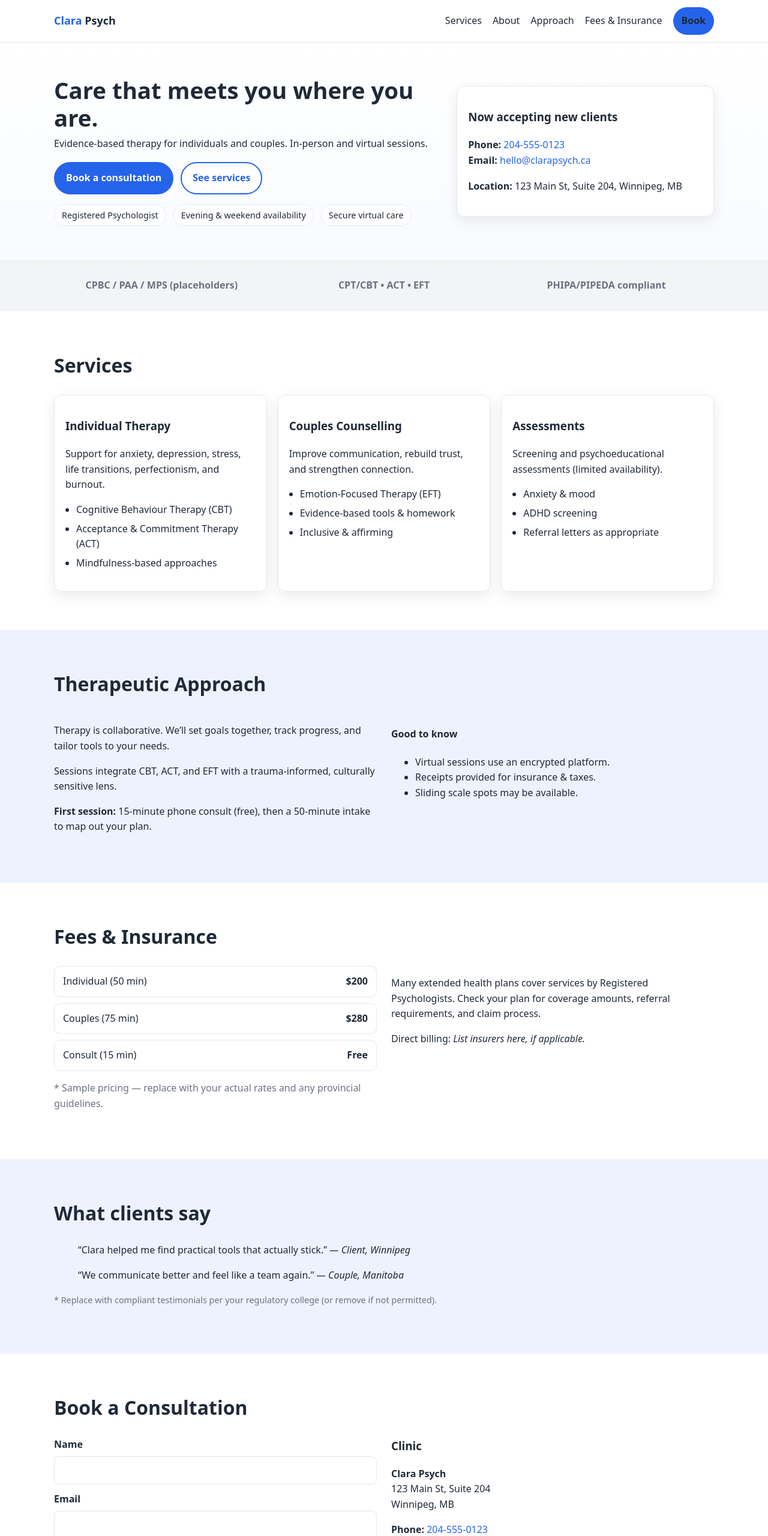
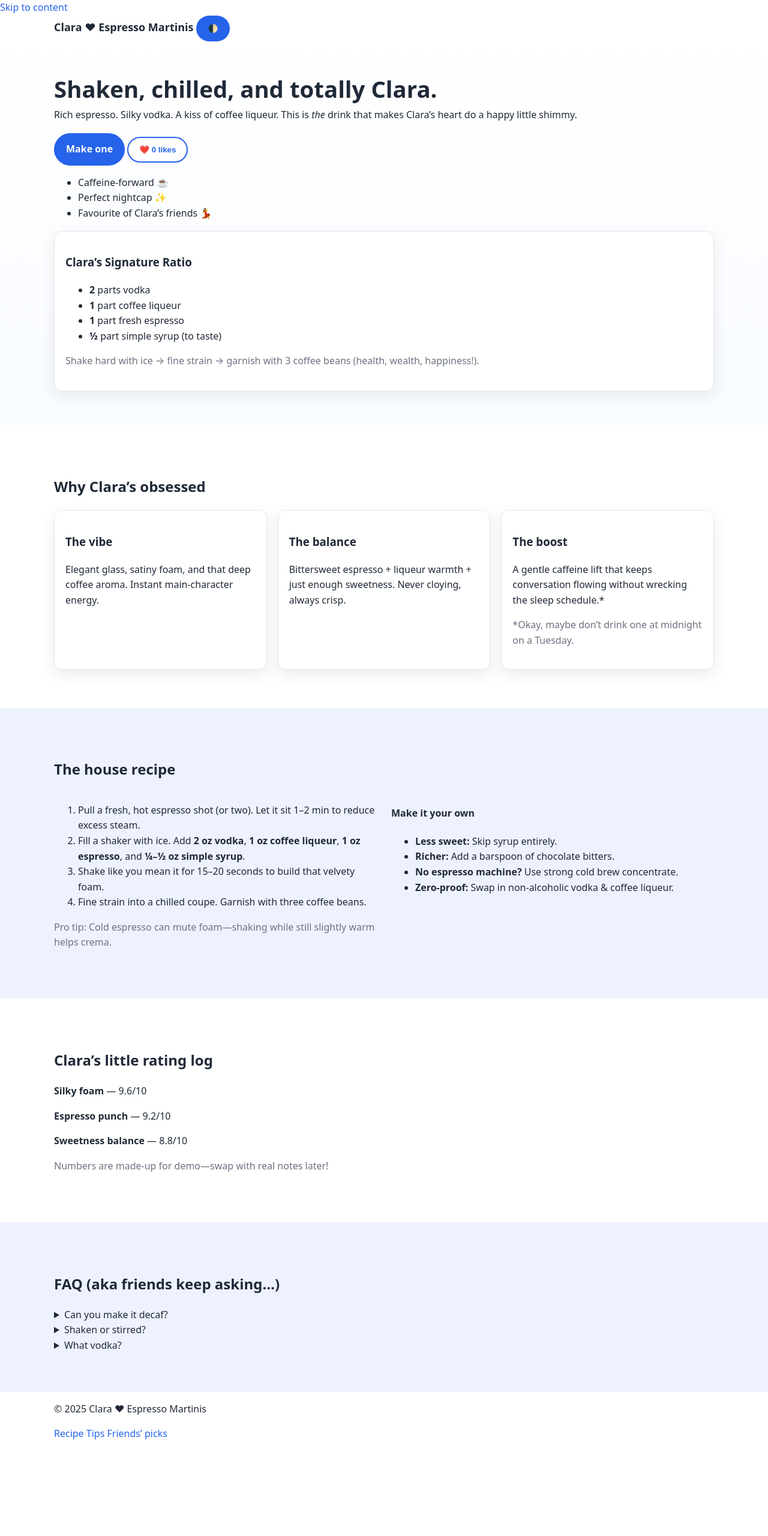
Before and after one commit to notjacktww/web-project, a plain HTML site: page index.html in a window 1280 px wide. Shown: the top 2560 px of the page at 60% size. After the commit the page ends 2403 px from the top, so only its background shows below. Drawn offline with Linux system fonts and the light colour scheme.

Commit message:
Update index.html

```diff
--- a/index.html
+++ b/index.html
@@ -3,262 +3,181 @@
 <head>
   <meta charset="utf-8" />
   <meta name="viewport" content="width=device-width, initial-scale=1" />
-  <title>Clara Psych | Psychology & Counselling</title>
-  <meta name="description" content="Compassionate, evidence-based psychological care. Individual therapy, couples counselling, and assessments." />
-
-  <!-- Open Graph -->
-  <meta property="og:title" content="Clara Psych | Psychology & Counselling" />
-  <meta property="og:description" content="Compassionate, evidence-based psychological care." />
-  <meta property="og:type" content="website" />
-  <meta property="og:url" content="https://notjacktww.github.io/web-project/" />
-  <meta property="og:image" content="assets/og-image.jpg" />
-
-  <!-- Favicon placeholders -->
-  <link rel="icon" href="assets/favicon.png" />
+  <title>Clara ♥ Espresso Martinis</title>
+  <meta name="description" content="A tiny love letter to Clara's favorite cocktail: the espresso martini." />
 
   <link rel="stylesheet" href="style.css" />
 </head>
 <body>
-  <a class="skip-link" href="#main">Skip to content</a>
+  <a class="skip" href="#main">Skip to content</a>
 
-  <header class="site-header">
-    <div class="container">
-      <a class="brand" href="#"><span class="brand-mark">Clara</span> Psych</a>
-
-      <button class="nav-toggle" aria-expanded="false" aria-controls="nav" aria-label="Toggle menu">
-        ☰
-      </button>
-
-      <nav id="nav" class="nav" aria-label="Primary">
-        <a href="#services">Services</a>
-        <a href="#about">About</a>
-        <a href="#approach">Approach</a>
-        <a href="#fees">Fees & Insurance</a>
-        <a class="btn btn-sm" href="#contact">Book</a>
-      </nav>
+  <header class="header">
+    <div class="container row">
+      <a class="brand" href="#">Clara ♥ Espresso Martinis</a>
+      <button id="themeBtn" class="btn btn-ghost" aria-label="Toggle theme">🌓</button>
     </div>
   </header>
 
   <main id="main">
     <!-- Hero -->
     <section class="hero">
-      <div class="container hero-inner">
+      <div class="container hero-grid">
         <div class="hero-copy">
-          <h1>Care that meets you where you are.</h1>
-          <p>Evidence-based therapy for individuals and couples. In-person and virtual sessions.</p>
-          <div class="hero-cta">
-            <a class="btn" href="#contact">Book a consultation</a>
-            <a class="btn btn-outline" href="#services">See services</a>
+          <h1>Shaken, chilled, and totally Clara.</h1>
+          <p>Rich espresso. Silky vodka. A kiss of coffee liqueur. This is <em>the</em> drink that makes Clara’s heart do a happy little shimmy.</p>
+          <div class="cta-row">
+            <a class="btn" href="#recipe">Make one</a>
+            <button id="likeBtn" class="btn btn-outline" aria-live="polite">❤️ <span id="likes">0</span> likes</button>
           </div>
-          <ul class="quick-facts">
-            <li>Registered Psychologist</li>
-            <li>Evening & weekend availability</li>
-            <li>Secure virtual care</li>
+          <ul class="badges" aria-label="Fast facts">
+            <li>Caffeine-forward ☕</li>
+            <li>Perfect nightcap ✨</li>
+            <li>Favourite of Clara’s friends 💃</li>
           </ul>
         </div>
         <div class="hero-card">
-          <h3>Now accepting new clients</h3>
-          <p><strong>Phone:</strong> <a href="tel:+1-204-555-0123">204-555-0123</a><br>
-             <strong>Email:</strong> <a href="mailto:hello@clarapsych.ca">hello@clarapsych.ca</a></p>
-          <p><strong>Location:</strong> 123 Main St, Suite 204, Winnipeg, MB</p>
+          <h3>Clara’s Signature Ratio</h3>
+          <ul class="ratio">
+            <li><strong>2</strong> parts vodka</li>
+            <li><strong>1</strong> part coffee liqueur</li>
+            <li><strong>1</strong> part fresh espresso</li>
+            <li><strong>½</strong> part simple syrup (to taste)</li>
+          </ul>
+          <p class="muted">Shake hard with ice → fine strain → garnish with 3 coffee beans (health, wealth, happiness!).</p>
         </div>
       </div>
     </section>
 
-    <!-- Trust badges -->
-    <section class="trust">
-      <div class="container trust-grid" aria-label="Professional affiliations">
-        <div class="trust-item">CPBC / PAA / MPS (placeholders)</div>
-        <div class="trust-item">CPT/CBT • ACT • EFT</div>
-        <div class="trust-item">PHIPA/PIPEDA compliant</div>
-      </div>
-    </section>
-
-    <!-- Services -->
-    <section id="services" class="section">
+    <!-- Why Clara loves them -->
+    <section class="section">
       <div class="container">
-        <h2 class="section-title">Services</h2>
+        <h2>Why Clara’s obsessed</h2>
         <div class="cards">
           <article class="card">
-            <h3>Individual Therapy</h3>
-            <p>Support for anxiety, depression, stress, life transitions, perfectionism, and burnout.</p>
-            <ul class="list-check">
-              <li>Cognitive Behaviour Therapy (CBT)</li>
-              <li>Acceptance & Commitment Therapy (ACT)</li>
-              <li>Mindfulness-based approaches</li>
-            </ul>
+            <h3>The vibe</h3>
+            <p>Elegant glass, satiny foam, and that deep coffee aroma. Instant main-character energy.</p>
           </article>
           <article class="card">
-            <h3>Couples Counselling</h3>
-            <p>Improve communication, rebuild trust, and strengthen connection.</p>
-            <ul class="list-check">
-              <li>Emotion-Focused Therapy (EFT)</li>
-              <li>Evidence-based tools & homework</li>
-              <li>Inclusive & affirming</li>
-            </ul>
+            <h3>The balance</h3>
+            <p>Bittersweet espresso + liqueur warmth + just enough sweetness. Never cloying, always crisp.</p>
           </article>
           <article class="card">
-            <h3>Assessments</h3>
-            <p>Screening and psychoeducational assessments (limited availability).</p>
-            <ul class="list-check">
-              <li>Anxiety & mood</li>
-              <li>ADHD screening</li>
-              <li>Referral letters as appropriate</li>
-            </ul>
+            <h3>The boost</h3>
+            <p>A gentle caffeine lift that keeps conversation flowing without wrecking the sleep schedule.*</p>
+            <p class="tiny muted">*Okay, maybe don’t drink one at midnight on a Tuesday.</p>
           </article>
         </div>
       </div>
     </section>
 
-    <!-- Approach -->
-    <section id="approach" class="section alt">
+    <!-- Recipe -->
+    <section id="recipe" class="section alt">
       <div class="container">
-        <h2 class="section-title">Therapeutic Approach</h2>
+        <h2>The house recipe</h2>
         <div class="grid-2">
           <div>
-            <p>Therapy is collaborative. We’ll set goals together, track progress, and tailor tools to your needs.</p>
-            <p>Sessions integrate CBT, ACT, and EFT with a trauma-informed, culturally sensitive lens.</p>
-            <p><strong>First session:</strong> 15-minute phone consult (free), then a 50-minute intake to map out your plan.</p>
+            <ol class="steps">
+              <li>Pull a fresh, hot espresso shot (or two). Let it sit 1–2 min to reduce excess steam.</li>
+              <li>Fill a shaker with ice. Add <strong>2 oz vodka</strong>, <strong>1 oz coffee liqueur</strong>, <strong>1 oz espresso</strong>, and <strong>¼–½ oz simple syrup</strong>.</li>
+              <li>Shake like you mean it for 15–20 seconds to build that velvety foam.</li>
+              <li>Fine strain into a chilled coupe. Garnish with three coffee beans.</li>
+            </ol>
+            <p class="muted">Pro tip: Cold espresso can mute foam—shaking while still slightly warm helps crema.</p>
           </div>
           <div class="note">
-            <h4>Good to know</h4>
+            <h4>Make it your own</h4>
             <ul>
-              <li>Virtual sessions use an encrypted platform.</li>
-              <li>Receipts provided for insurance & taxes.</li>
-              <li>Sliding scale spots may be available.</li>
+              <li><strong>Less sweet:</strong> Skip syrup entirely.</li>
+              <li><strong>Richer:</strong> Add a barspoon of chocolate bitters.</li>
+              <li><strong>No espresso machine?</strong> Use strong cold brew concentrate.</li>
+              <li><strong>Zero-proof:</strong> Swap in non-alcoholic vodka & coffee liqueur.</li>
             </ul>
           </div>
         </div>
       </div>
     </section>
 
-    <!-- Fees & Insurance -->
-    <section id="fees" class="section">
+    <!-- Clara's rating log (fun, static) -->
+    <section class="section">
       <div class="container">
-        <h2 class="section-title">Fees & Insurance</h2>
-        <div class="grid-2">
-          <div>
-            <ul class="price-list">
-              <li><span>Individual (50 min)</span><strong>$200</strong></li>
-              <li><span>Couples (75 min)</span><strong>$280</strong></li>
-              <li><span>Consult (15 min)</span><strong>Free</strong></li>
-            </ul>
-            <p class="muted">* Sample pricing — replace with your actual rates and any provincial guidelines.</p>
+        <h2>Clara’s little rating log</h2>
+        <div class="ratings">
+          <div class="rate">
+            <div class="bar"><span style="width:96%"></span></div>
+            <p><strong>Silky foam</strong> — 9.6/10</p>
           </div>
-          <div>
-            <p>Many extended health plans cover services by Registered Psychologists. Check your plan for coverage amounts, referral requirements, and claim process.</p>
-            <p>Direct billing: <em>List insurers here, if applicable.</em></p>
+          <div class="rate">
+            <div class="bar"><span style="width:92%"></span></div>
+            <p><strong>Espresso punch</strong> — 9.2/10</p>
+          </div>
+          <div class="rate">
+            <div class="bar"><span style="width:88%"></span></div>
+            <p><strong>Sweetness balance</strong> — 8.8/10</p>
           </div>
         </div>
+        <p class="tiny muted">Numbers are made-up for demo—swap with real notes later!</p>
       </div>
     </section>
 
-    <!-- Testimonials (optional) -->
+    <!-- FAQ -->
     <section class="section alt">
       <div class="container">
-        <h2 class="section-title">What clients say</h2>
-        <div class="quotes">
-          <blockquote>
-            “Clara helped me find practical tools that actually stick.”
-            <cite>— Client, Winnipeg</cite>
-          </blockquote>
-          <blockquote>
-            “We communicate better and feel like a team again.”
-            <cite>— Couple, Manitoba</cite>
-          </blockquote>
-        </div>
-        <p class="muted small">* Replace with compliant testimonials per your regulatory college (or remove if not permitted).</p>
-      </div>
-    </section>
-
-    <!-- Contact / Booking -->
-    <section id="contact" class="section">
-      <div class="container">
-        <h2 class="section-title">Book a Consultation</h2>
-        <div class="grid-2">
-          <form class="contact-form" action="https://formspree.io/f/your-form-id" method="POST">
-            <label>
-              Name
-              <input type="text" name="name" required />
-            </label>
-            <label>
-              Email
-              <input type="email" name="email" required />
-            </label>
-            <label>
-              Phone (optional)
-              <input type="tel" name="phone" />
-            </label>
-            <label>
-              What would you like help with?
-              <textarea name="message" rows="5" required></textarea>
-            </label>
-            <button class="btn" type="submit">Request consult</button>
-            <p class="muted small">By submitting, you consent to be contacted regarding scheduling. Do not include emergencies or highly sensitive details.</p>
-          </form>
-
-          <div class="contact-info">
-            <h3>Clinic</h3>
-            <p><strong>Clara Psych</strong><br>
-               123 Main St, Suite 204<br>
-               Winnipeg, MB</p>
-            <p><strong>Phone:</strong> <a href="tel:+1-204-555-0123">204-555-0123</a><br>
-               <strong>Email:</strong> <a href="mailto:hello@clarapsych.ca">hello@clarapsych.ca</a></p>
-            <div class="map-embed">
-              <!-- Replace the src with your Google Maps embed link -->
-              <iframe title="Map" loading="lazy" referrerpolicy="no-referrer-when-downgrade"
-                src="https://www.google.com/maps/embed?pb="
-                allowfullscreen></iframe>
-            </div>
-          </div>
-        </div>
+        <h2>FAQ (aka friends keep asking…)</h2>
+        <details>
+          <summary>Can you make it decaf?</summary>
+          <p>Yep—use decaf espresso or a decaf concentrate. Texture stays great.</p>
+        </details>
+        <details>
+          <summary>Shaken or stirred?</summary>
+          <p>Always shaken. You want micro-foam and dilution for that signature texture.</p>
+        </details>
+        <details>
+          <summary>What vodka?</summary>
+          <p>Clean and neutral works best—let the coffee shine.</p>
+        </details>
       </div>
     </section>
   </main>
 
-  <footer class="site-footer">
-    <div class="container footer-grid">
-      <p>© <span id="year"></span> Clara Psych. All rights reserved.</p>
-      <nav aria-label="Footer">
-        <a href="#contact">Contact</a>
-        <a href="#">Privacy</a>
-        <a href="#">Consent & Policies</a>
+  <footer class="footer">
+    <div class="container row wrap">
+      <p>© <span id="year"></span> Clara ♥ Espresso Martinis</p>
+      <nav class="footnav">
+        <a href="#recipe">Recipe</a>
+        <a href="#">Tips</a>
+        <a href="#">Friends’ picks</a>
       </nav>
     </div>
   </footer>
 
   <script>
-    // Mobile nav toggle
-    const toggle = document.querySelector('.nav-toggle');
-    const nav = document.getElementById('nav');
-    toggle.addEventListener('click', () => {
-      const open = toggle.getAttribute('aria-expanded') === 'true';
-      toggle.setAttribute('aria-expanded', String(!open));
-      nav.classList.toggle('open');
+    // Year
+    document.getElementById('year').textContent = new Date().getFullYear();
+
+    // Theme toggle with localStorage
+    const btn = document.getElementById('themeBtn');
+    const prefersDark = window.matchMedia('(prefers-color-scheme: dark)').matches;
+    const saved = localStorage.getItem('theme');
+    if ((saved === 'dark') || (!saved && prefersDark)) document.documentElement.classList.add('dark');
+
+    btn.addEventListener('click', () => {
+      document.documentElement.classList.toggle('dark');
+      localStorage.setItem('theme',
+        document.documentElement.classList.contains('dark') ? 'dark' : 'light'
+      );
     });
 
-    // Current year
-    document.getElementById('year').textContent = new Date().getFullYear();
-  </script>
-
-  <!-- LocalBusiness / MedicalBusiness structured data -->
-  <script type="application/ld+json">
-  {
-    "@context": "https://schema.org",
-    "@type": "MedicalBusiness",
-    "name": "Clara Psych",
-    "medicalSpecialty": "MentalHealth",
-    "address": {
-      "@type": "PostalAddress",
-      "streetAddress": "123 Main St, Suite 204",
-      "addressLocality": "Winnipeg",
-      "addressRegion": "MB",
-      "addressCountry": "CA"
-    },
-    "telephone": "+1-204-555-0123",
-    "email": "hello@clarapsych.ca",
-    "url": "https://notjacktww.github.io/web-project/"
-  }
+    // Like button (local, for fun)
+    const likeBtn = document.getElementById('likeBtn');
+    const likesEl = document.getElementById('likes');
+    const key = 'espressoLikes';
+    const current = Number(localStorage.getItem(key) || 0);
+    likesEl.textContent = current;
+    likeBtn.addEventListener('click', () => {
+      const n = Number(localStorage.getItem(key) || 0) + 1;
+      localStorage.setItem(key, n);
+      likesEl.textContent = n;
+    });
   </script>
 </body>
 </html>
```
